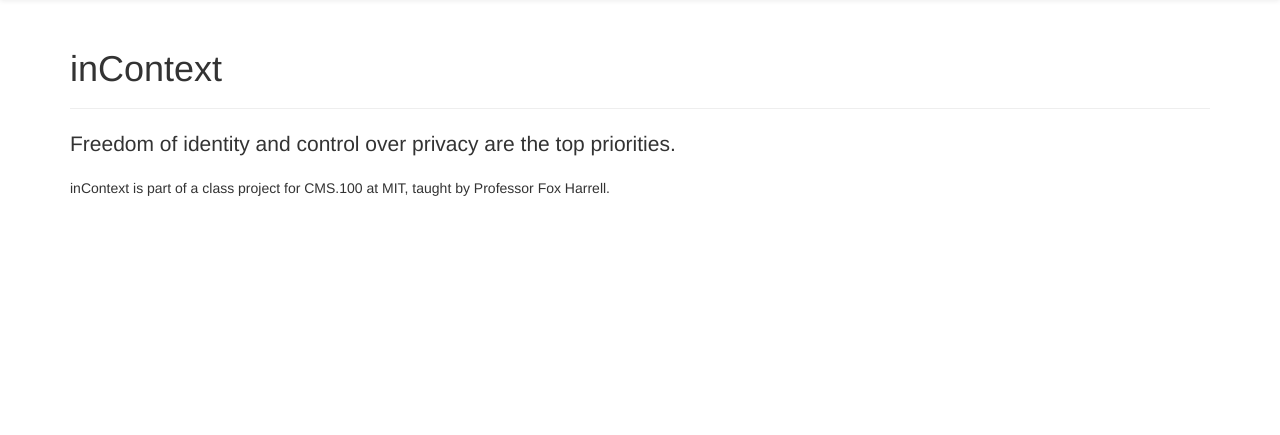
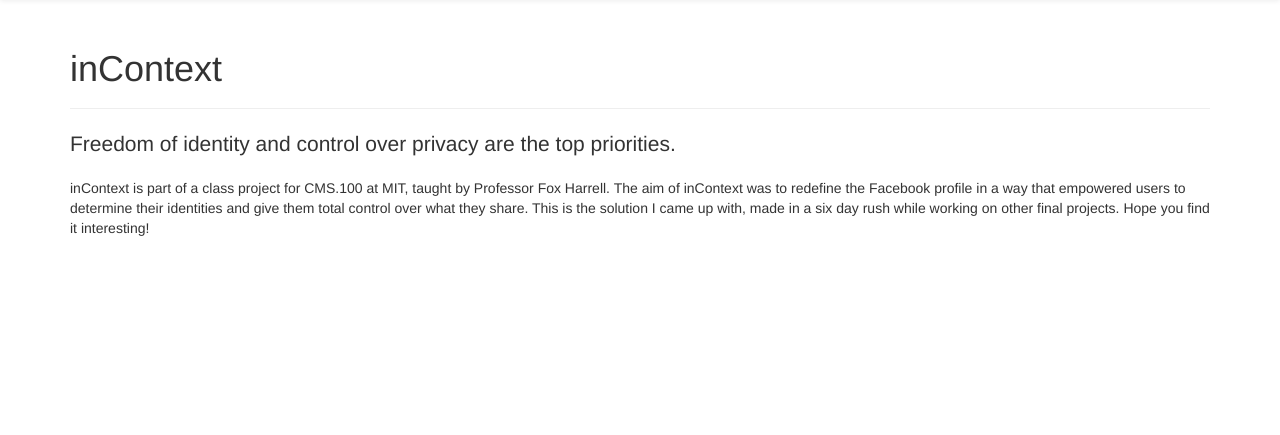
Before and after one commit to john-osullivan/inContext, a Flask app: page /about in a window 1280 px wide. Shown: the part 51-486 px from the top of the page. Run offline with Flask 2, Linux system fonts and the light colour scheme; some libraries are stand-ins or nearby versions.

Commit message:
And also the about page.

```diff
--- a/templates/pages/about.html
+++ b/templates/pages/about.html
@@ -6,5 +6,8 @@
   <h1>inContext</h1>
 </div>
 <p class="lead">Freedom of identity and control over privacy are the top priorities.</p>
-<p>inContext is part of a class project for CMS.100 at MIT, taught by Professor Fox Harrell.  </p>
+<p>inContext is part of a class project for CMS.100 at MIT, taught by Professor Fox Harrell.  The aim of inContext
+was to redefine the Facebook profile in a way that empowered users to determine their identities and give them
+total control over what they share.  This is the solution I came up with, made in a six day rush while working on
+other final projects.  Hope you find it interesting!</p>
 {% endblock %}
```
